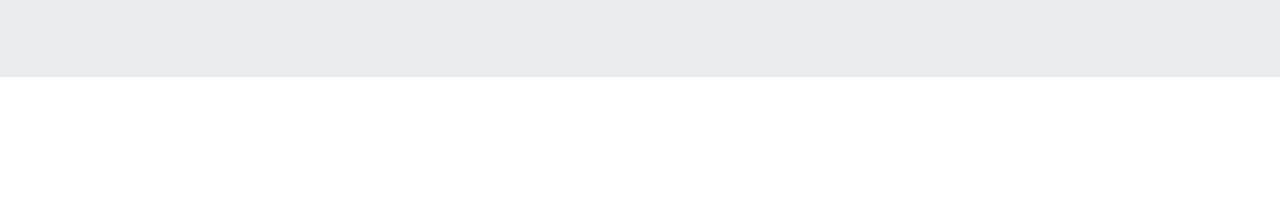
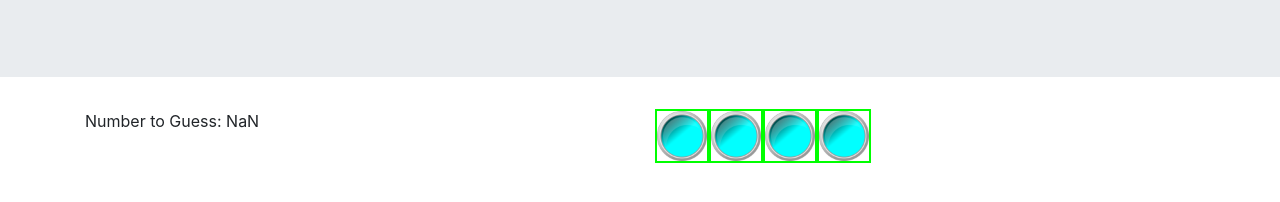
Before and after one commit to VivaMango/unit_4_game, a plain HTML site: page index.html in a window 1280 px wide. Shown: the part 172-374 px from the top of the page. Drawn offline with nearby package versions, Linux system fonts and the light colour scheme.

Commit message:
homework submission for deadline

```diff
--- a/assets/css/style.css
+++ b/assets/css/style.css
@@ -0,0 +1,8 @@
+
+/* css class added by jQuery to each of our images */
+.clickImageClass {
+    border-style: solid; /* for testing */
+    border-width: 2px; /* for testing */
+    border-color: lime; /* lime for testing */
+    width: 10%; /* button sizing makes height scale relatively to width */
+}
--- a/assets/javascript/game.js
+++ b/assets/javascript/game.js
@@ -0,0 +1,63 @@
+
+// calling our getRandomInt function (DEF: BOTTOM OF PAGE) to randomly generate the target number our player must reach to win
+var targetNumber = getRandomInt(19-121) //max is 121 because max in getRandomInt is exclusive
+console.log(targetNumber , "targetNumber") //FOR TESTING
+// using jQuery to display our randomly generated target number on the DOM
+$("#numberToGuess").text(targetNumber); // NAN??? TESTING STILL
+
+  //Global counter variable to store our player's score
+    var counter = 0;
+
+  //creating a for loop to generate 4 images with random hidden values for our player to click
+    for (var i = 0; i < 4; i++) { // i < 4 because we want to randomly generate 4 images with this loop for each game
+
+        // storing our jQuery image handler as a variable to make it easier to manipulate
+        var imageToClick = $("<img>");
+
+        //automatically adding our pre-defined css styling .clickImageClass to each image
+        imageToClick.addClass("clickImageClass");
+
+        // using jQuery to add the image link attribute to our container
+        imageToClick.attr("src", "assets/images/bluepushblank.jpg"); //relative path to our image file
+
+        //using jQuery to store a random integer as an arbitrary data value to call later when our player clicks the image
+        imageToClick.attr("dataimageValue", getRandomInt(1,13)); //max is 13 because max in getRandomInt is exclusive
+
+        // Adding each image to the DOM via our HTML container with a pre-named ID
+        $("#clickImages").append(imageToClick);
+  }
+
+  //defining our click event listener with jQuery to apply to each crystal using the this keyword via jQuery
+  $(".clickImageClass").click(function() { //using a locally defined function to each crystal image
+
+    var clickImageValue = ($(this).attr("dataimageValue")); //using the this keyword contextualizes the data attribute we are interacting with onclick we stored earlier to the crystal that was clicked by the player.
+    console.log(clickImageValue , "clickImageValue") //logs the clicked image value to the console each time FOR TESTING
+    clickImageValue = parseInt(clickImageValue); //converting our image value integer to a string VERIFYS $(THIS) is working
+    //for each click, we add the random value stored in this image to our globally defined player score counter variable displayed to the player
+    counter += clickImageValue;
+
+    // Alerts the player an update each time they click this image to their new score.
+    alert("New score: " + counter);
+    console.log(counter , "counter") //logs counter to the console after each click FOR TESTING
+
+    //DEFINING WIN CONDITIONAL STATEMENT
+
+    //if our player correctly adds up to the target number
+    if (counter === targetNumber) {
+      alert("You matched my number! Can you do it again?"); // alert them that they've won the game
+      //ADD RESET FUNCTION HERE
+    }
+    //or if our player exceeds target number
+    else if (counter >= targetNumber) {
+      alert("BUST!!! Please try again."); //alert them they've lost the game
+      //ADD RESET FUNCTION HERE
+    }
+
+  });
+
+//   Declaring our function to generate a random integer between two values.
+  function getRandomInt(min, max) {
+    min = Math.ceil(min);
+    max = Math.floor(max);
+    return Math.floor(Math.random() * (max - min)) + min; //getRandomInt is exclusive on the upper bound
+  }
--- a/index.html
+++ b/index.html
@@ -6,31 +6,41 @@
     <title>Unit_4_Game</title>
     <meta name="viewport" content="width=device-width, initial-scale=1">
 
+    <!-- Moved our JQuery StackPath CDN link to the top of our HTML for best loading practices -->
+    <script src="https://code.jquery.com/jquery-3.3.1.js" integrity="sha256-2Kok7MbOyxpgUVvAk/HJ2jigOSYS2auK4Pfzbm7uH60=" crossorigin="anonymous"></script>
+
     <!-- Bootstrap CDN link -->
     <link rel="stylesheet" href="https://stackpath.bootstrapcdn.com/bootstrap/4.1.3/css/bootstrap.min.css" integrity="sha384-MCw98/SFnGE8fJT3GXwEOngsV7Zt27NXFoaoApmYm81iuXoPkFOJwJ8ERdknLPMO" crossorigin="anonymous">
 
     <!-- Our Stylesheet -->
     <link rel="stylesheet" type="text/css" media="screen" href="assets/css/style.css" />
 
-    <!-- Link to our JavaScript -->
-    <script src="assets/javascript/game.js"></script>
-
-    <!-- JQuery StackPath CDN -->
-    <script src="https://code.jquery.com/jquery-3.3.1.js" integrity="sha256-2Kok7MbOyxpgUVvAk/HJ2jigOSYS2auK4Pfzbm7uH60=" crossorigin="anonymous"></script>
 </head>
 <body>
 
     <!-- Bootstrap Jumbotron acting as our game header. -->
         <div class="jumbotron jumbotron-fluid">
             <div class="container">
-              <h1 class="display-4">Welcome to the Unit_4_Game</h1>
-              <p class="lead">This game is currently under construction, please check back later</p>
-              <!-- Empty Div to Test with JQuery -->
-              <div id="dynamicFill"></div>
+                <h1 class="display-4">Welcome to the Unit_4_Game</h1>
+                <p class="lead">This game is currently under construction, please check back later</p>
             </div>
-          </div>
+        </div>
 
+    <!-- Bootstrap Container for Left & Right Game Displays -->
+        <div class=container>
+            <!-- Wrapping row for Bootstrap columns -->
+            <div class=row>
+                <!-- Left Bootstrap Game Display COUNTER HOLDER -->
+                <div class="col-lg-6">Number to Guess: <span id=numberToGuess></span></div>
+                <!-- Right Bootstrap Game Display IMAGE HOLDER -->
+                <div id="clickImages" class="col-lg-6"></div>
+            </div>
+        </div>
 
 
     </body>
+
+    <!-- Moved our relative JavaScript file link to the bottom of our HTML for best loading practices -->
+    <script src="assets/javascript/game.js"></script>
+
 </html>
```
Also changed, not shown: assets/images/bluepushA.png (added), assets/images/bluepushE.png (added), assets/images/bluepushL.png (added), assets/images/bluepushX.png (added), assets/images/bluepushblank.jpg (added).
